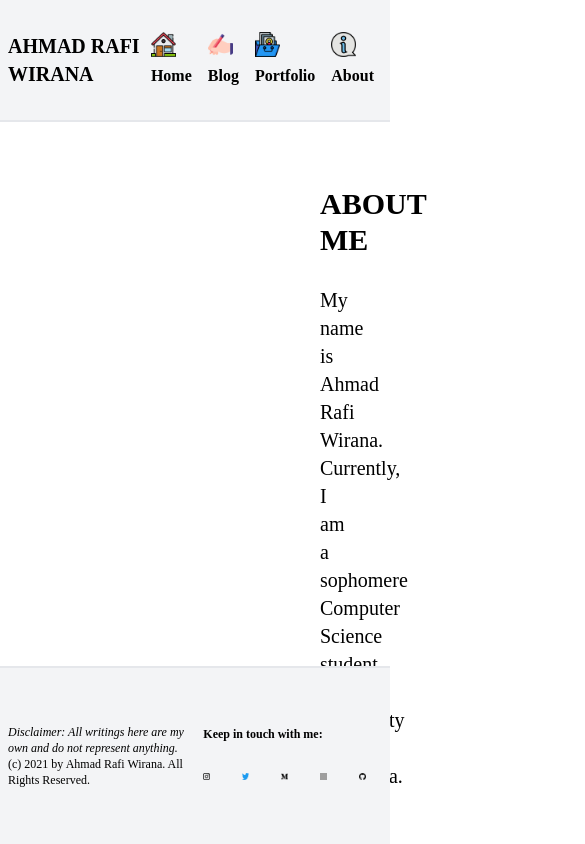
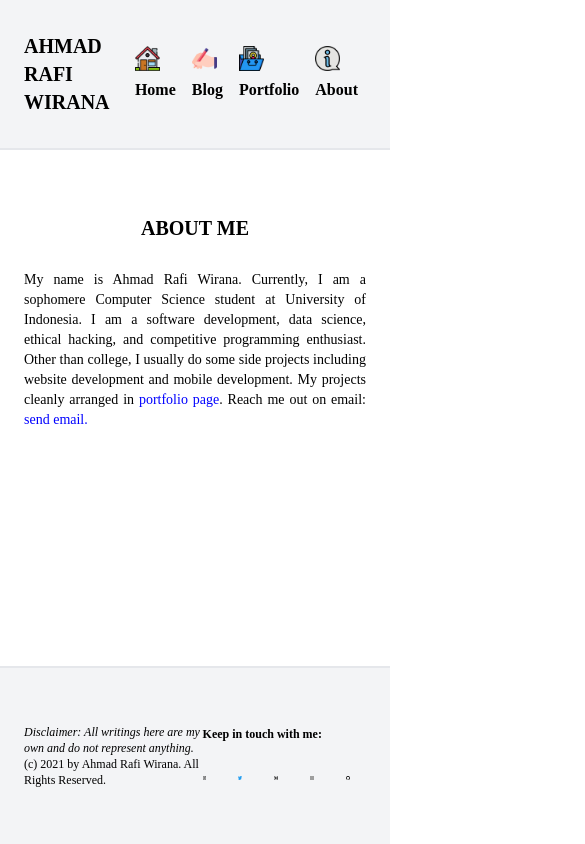
Before and after one commit to ahmadrafidev/Personal-Website-2, a Next.js app: page /about in a window 390 px wide. Shown: the top 844 px of the page, 585 px wide, since content can reach past the window. Built offline with nearby package versions, Linux system fonts and the light colour scheme; grey boxes are pictures that could not be loaded.

Commit message:
change style

```diff
--- a/components/about-page/about.js
+++ b/components/about-page/about.js
@@ -11,13 +11,13 @@ const BlueLink = styled.a `
 function AboutMe() {
   return(
     <section>
-      <div class="px-80 mb-auto font-secondary">
-        <div class="uppercase text-center text-3xl font-semibold mt-16 mb-7">
+      <div class="px-6 md:px-80 mb-auto font-secondary">
+        <div class="uppercase text-center text-xl md:text-3xl font-semibold mt-16 mb-7">
           <h1>
             About Me
           </h1>
         </div>
-        <div class="text-xl font-medium text-justify mb-20">
+        <div class="text-sm md:text-xl font-medium text-justify mb-20">
           <p>
             My name is Ahmad Rafi Wirana. Currently, I am a sophomere
             Computer Science student at University of Indonesia.
--- a/components/home-page/profile.js
+++ b/components/home-page/profile.js
@@ -15,7 +15,7 @@ const BlueLink = styled.a `
 function Profile() {
   return(
     <section>
-      <div class="flex flex-grow h-auto px-2 md:px-80 my-10 md:my-40 justify-between">
+      <div class="flex flex-grow h-auto px-2 md:px-80 my-6 md:my-40 justify-between object-top md:object-right">
         <div class="font-secondary text-justify text-sm md:text-xl">
           <div class="font-bold text-xl md:text-4xl flex mb-5">
             <h1>Hi, I am Rafi!</h1>
@@ -80,7 +80,7 @@ function Profile() {
             </p>
           </div>
         </div>
-        <div class="rounded-full object-top md:object-right">
+        <div class="rounded-full">
             <Image
               class="rounded-full"
               src='/images/site/Rafi_Kadept Kastrat.jpg'
--- a/components/layout/footer.js
+++ b/components/layout/footer.js
@@ -7,7 +7,7 @@ import Link from 'next/link';
 function Footer() {
   return(
     // eslint-disable-next-line react/react-in-jsx-scope
-    <footer class="px-2 md:px-80 py-8 flex justify-between items-center border-t-2 absolute bg-gray-100 inset-x-0 bottom-0">
+    <footer class="px-6 md:px-80 py-8 flex flex-shrink-0 justify-between items-center border-t-2 absolute bg-gray-100 inset-x-0 bottom-0">
       <div class="font-primary flex my-6">
         <div>
           <h1 class="italic text-xs md:text-base font-medium">
--- a/components/layout/main-navigation.js
+++ b/components/layout/main-navigation.js
@@ -9,7 +9,7 @@ import Image from 'next/image';
 
 function MainNavigation() {
   return(
-    <header class="px-2 md:px-80 py-8 justify-start md:justify-between flex items-center border-b-2 mx-auto bg-gray-100">
+    <header class="px-6 md:px-80 py-8 justify-start md:justify-between flex items-center border-b-2 mx-auto bg-gray-100">
       <div>
         <Link href='/'>
           <a >
```
